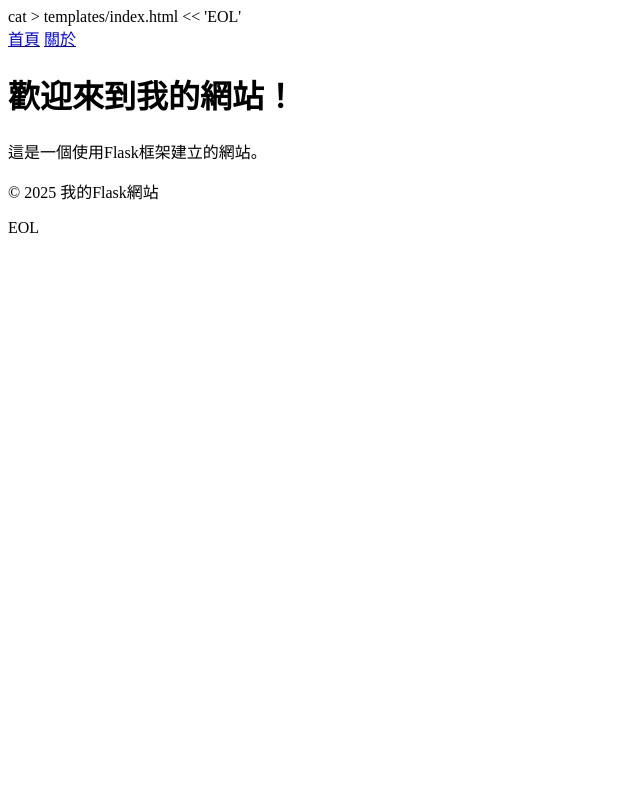
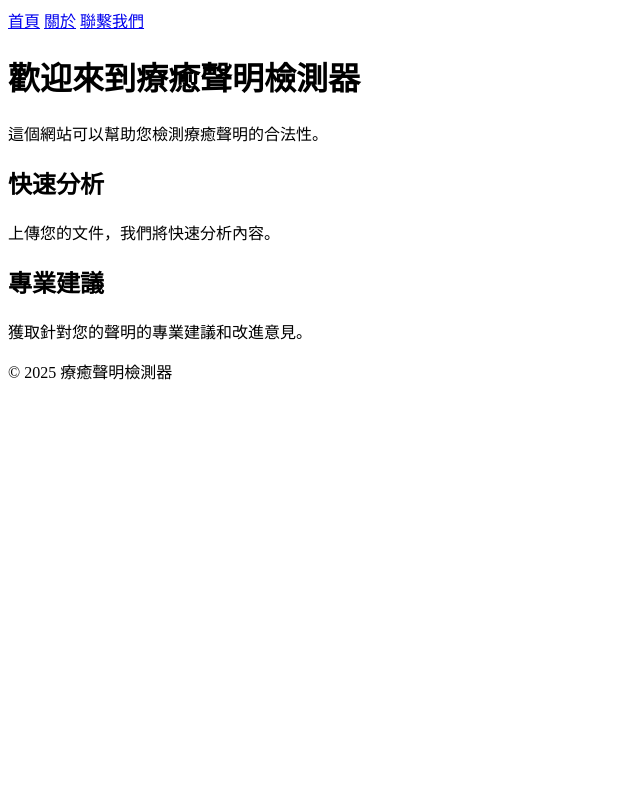
Before and after one commit to wenchun84/therapy-claim-detector, a Flask app: page / in a window 1280 px wide. Shown: the whole page, without its empty margins (0-640 px from the left). Run offline with Flask 2, Linux system fonts and the light colour scheme.

Commit message:
Update index.html

```diff
--- a/templates/templates/index.html
+++ b/templates/templates/index.html
@@ -1,4 +1,3 @@
-cat > templates/index.html << 'EOL'
 <!DOCTYPE html>
 <html>
 <head>
@@ -10,15 +9,25 @@ cat > templates/index.html << 'EOL'
         <nav>
             <a href="/">首頁</a>
             <a href="/about">關於</a>
+            <a href="/contact">聯繫我們</a>
         </nav>
     </header>
     <main>
-        <h1>歡迎來到我的網站！</h1>
-        <p>這是一個使用Flask框架建立的網站。</p>
+        <h1>歡迎來到療癒聲明檢測器</h1>
+        <p>這個網站可以幫助您檢測療癒聲明的合法性。</p>
+        <div class="features">
+            <div class="feature">
+                <h2>快速分析</h2>
+                <p>上傳您的文件，我們將快速分析內容。</p>
+            </div>
+            <div class="feature">
+                <h2>專業建議</h2>
+                <p>獲取針對您的聲明的專業建議和改進意見。</p>
+            </div>
+        </div>
     </main>
     <footer>
-        <p>&copy; 2025 我的Flask網站</p>
+        <p>&copy; 2025 療癒聲明檢測器</p>
     </footer>
 </body>
 </html>
-EOL
```
